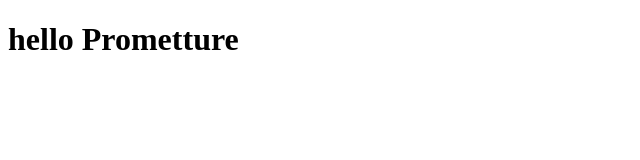
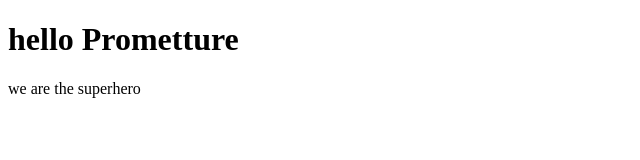
Before and after one commit to laxmanNemane/firstcode, a plain HTML site: page index.html in a window 1280 px wide. Shown: the whole page, without its empty margins (0-640 px from the left). Drawn offline with Linux system fonts and the light colour scheme.

Commit message:
index file has been change

```diff
--- a/index.html
+++ b/index.html
@@ -8,5 +8,6 @@
 </head>
 <body>
     <h1>hello Prometture</h1>
+    <p>we are the superhero</p>
 </body>
 </html>
```
